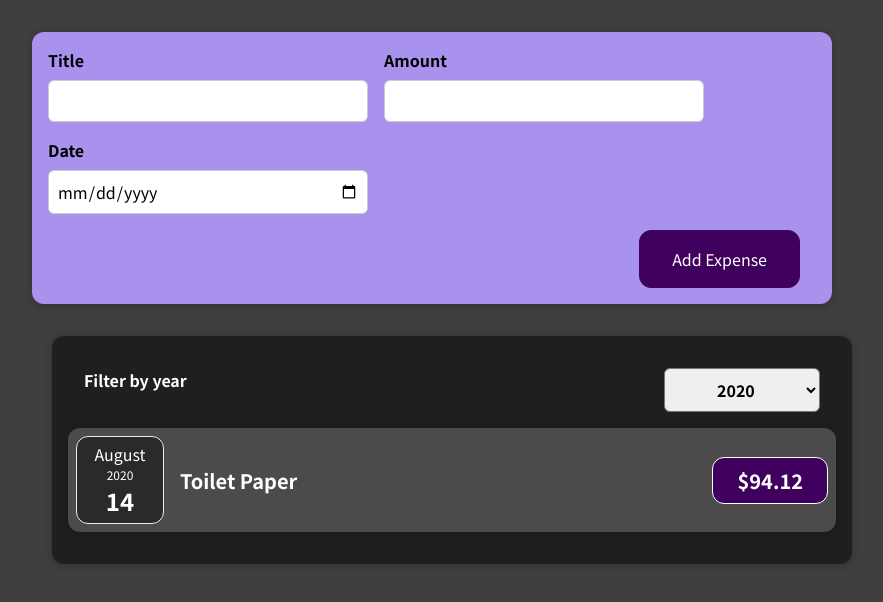
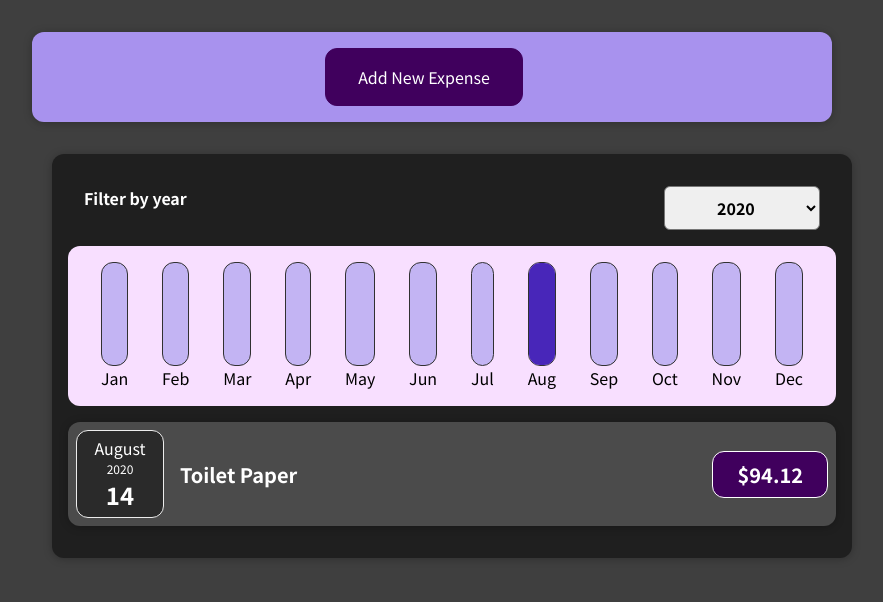
Before and after one commit to AMA2581/react-learning-AMA25-01, a React (Create React App) app: page / in a window 1280 px wide. Shown: the top 602 px of the page, without its empty margins (208-1091 px from the left). Built offline with nearby package versions, Linux system fonts and the light colour scheme.

Commit message:
05 Rendering Lists & Conditional Content

```diff
--- /dev/null
+++ b/src/components/Chart/Chart.css
@@ -0,0 +1,9 @@
+.chart {
+  padding: 1rem;
+  border-radius: 12px;
+  background-color: #f8dfff;
+  text-align: center;
+  display: flex;
+  justify-content: space-around;
+  height: 10rem;
+}
--- /dev/null
+++ b/src/components/Chart/Chart.js
@@ -0,0 +1,23 @@
+import React from "react";
+import ChartBar from "./ChartBar";
+import "./Chart.css";
+
+const Chart = (props) => {
+  const dataPointValues = props.dataPoints.map(dataPoint => dataPoint.value);
+  const totalMaximum = Math.max(...dataPointValues);
+
+  return (
+    <div className="chart">
+      {props.dataPoints.map((dataPoint) => (
+        <ChartBar
+          key={dataPoint.label}
+          value={dataPoint.value}
+          maxValue={totalMaximum}
+          label={dataPoint.label}
+        />
+      ))}
+    </div>
+  );
+};
+
+export default Chart;
--- /dev/null
+++ b/src/components/Chart/ChartBar.css
@@ -0,0 +1,30 @@
+.chart-bar {
+  height: 100%;
+  display: flex;
+  flex-direction: column;
+  align-items: center;
+}
+
+.chart-bar__inner {
+  height: 100%;
+  width: 100%;
+  border: 1px solid #313131;
+  border-radius: 12px;
+  background-color: #c3b4f3;
+  overflow: hidden;
+  display: flex;
+  flex-direction: column;
+  justify-content: flex-end;
+}
+
+.chart-bar__fill {
+  background-color: #4826b9;
+  width: 100%;
+  transition: all 0.3s ease-out;
+}
+
+.chart-bar__label {
+  font-weight: bold;
+  font-size: 0.5rem;
+  text-align: center;
+}
--- /dev/null
+++ b/src/components/Chart/ChartBar.js
@@ -0,0 +1,21 @@
+import React from "react";
+import "./ChartBar.css";
+
+const Chartbar = (props) => {
+  let barFillHeight = "0%";
+
+  if (props.maxValue > 0) {
+    barFillHeight = Math.round((props.value / props.maxValue) * 100) + "%";
+  }
+
+  return (
+    <div className="chart-bar">
+      <div className="chart-bar__inner">
+        <div className="chart-bar__fill" style={{height: barFillHeight}}></div>
+      </div>
+      <div className="chart--bar__label">{props.label}</div>
+    </div>
+  );
+};
+
+export default Chartbar;
--- a/src/components/Expenses/Expenses.js
+++ b/src/components/Expenses/Expenses.js
@@ -1,6 +1,7 @@
 import React, { useState } from "react";
 import ExpensesFilter from "./ExpensesFilter";
 import ExpensesList from "./ExpensesList";
+import ExpensesChart from "./ExpensesChart";
 import Card from "../UI/Card";
 import "./Expenses.css";
 
@@ -34,6 +35,7 @@
           />
         ))
       )} */}
+        <ExpensesChart expenses={filteredExpenses} />
         <ExpensesList items={filteredExpenses} />
       </Card>
     </ul>
--- /dev/null
+++ b/src/components/Expenses/ExpensesChart.js
@@ -0,0 +1,28 @@
+import React from "react";
+import Chart from "../Chart/Chart";
+
+const ExpensesChart = (props) => {
+  const chartDataPoints = [
+    { label: "Jan", value: 0 },
+    { label: "Feb", value: 0 },
+    { label: "Mar", value: 0 },
+    { label: "Apr", value: 0 },
+    { label: "May", value: 0 },
+    { label: "Jun", value: 0 },
+    { label: "Jul", value: 0 },
+    { label: "Aug", value: 0 },
+    { label: "Sep", value: 0 },
+    { label: "Oct", value: 0 },
+    { label: "Nov", value: 0 },
+    { label: "Dec", value: 0 },
+  ];
+
+  for (const expense of props.expenses) {
+    const expenseMonth = expense.date.getMonth();
+    chartDataPoints[expenseMonth].value += expense.amount;
+  }
+
+  return <Chart dataPoints={chartDataPoints} />;
+};
+
+export default ExpensesChart;
--- a/src/components/NewExpense/ExpenseForm.js
+++ b/src/components/NewExpense/ExpenseForm.js
@@ -1,41 +1,45 @@
 import React, { useState } from "react";
+
 import "./ExpenseForm.css";
 
-function ExpenseForm(props) {
+const ExpenseForm = (props) => {
   const [enteredTitle, setEnteredTitle] = useState("");
   const [enteredAmount, setEnteredAmount] = useState("");
   const [enteredDate, setEnteredDate] = useState("");
-
-  // one state method:
   // const [userInput, setUserInput] = useState({
-  //   enteredTitle: "",
-  //   enteredAmount: "",
-  //   enteredDate: "",
+  //   enteredTitle: '',
+  //   enteredAmount: '',
+  //   enteredDate: '',
   // });
 
-  function titleChangeHandler(event) {
+  const titleChangeHandler = (event) => {
     setEnteredTitle(event.target.value);
-
     // setUserInput({
     //   ...userInput,
     //   enteredTitle: event.target.value,
     // });
-
-    // if you depend on the previous state:
     // setUserInput((prevState) => {
     //   return { ...prevState, enteredTitle: event.target.value };
     // });
-  }
+  };
 
-  function amountChangeHandler(event) {
+  const amountChangeHandler = (event) => {
     setEnteredAmount(event.target.value);
-  }
+    // setUserInput({
+    //   ...userInput,
+    //   enteredAmount: event.target.value,
+    // });
+  };
 
-  function dateChangeHandler(event) {
+  const dateChangeHandler = (event) => {
     setEnteredDate(event.target.value);
-  }
+    // setUserInput({
+    //   ...userInput,
+    //   enteredDate: event.target.value,
+    // });
+  };
 
-  function submitHandler(event) {
+  const submitHandler = (event) => {
     event.preventDefault();
 
     const expenseData = {
@@ -44,12 +48,11 @@
       date: new Date(enteredDate),
     };
 
-    // console.log(expenseData);
     props.onSaveExpenseData(expenseData);
     setEnteredTitle("");
     setEnteredAmount("");
     setEnteredDate("");
-  }
+  };
 
   return (
     <form onSubmit={submitHandler}>
@@ -77,17 +80,20 @@
           <input
             type="date"
             min="2019-01-01"
-            max="2025-12-31"
+            max="2022-12-31"
             value={enteredDate}
             onChange={dateChangeHandler}
           />
         </div>
       </div>
       <div className="new-expense__actions">
+        <button type="button" onClick={props.onCancel}>
+          Cancel
+        </button>
         <button type="submit">Add Expense</button>
       </div>
     </form>
   );
-}
+};
 
 export default ExpenseForm;
--- a/src/components/NewExpense/NewExpense.js
+++ b/src/components/NewExpense/NewExpense.js
@@ -1,22 +1,41 @@
-import React from "react";
+import React, { useState } from "react";
+
 import ExpenseForm from "./ExpenseForm";
 import "./NewExpense.css";
 
-function NewExpense(props) {
-  function SaveExpenseDataHandler(enteredExpenseData) {
+const NewExpense = (props) => {
+  const [isEditing, setIsEditing] = useState(false);
+
+  const saveExpenseDataHandler = (enteredExpenseData) => {
     const expenseData = {
       ...enteredExpenseData,
       id: Math.random().toString(),
     };
-    console.log(expenseData);
     props.onAddExpense(expenseData);
-  }
+    setIsEditing(false);
+  };
+
+  const startEditingHandler = () => {
+    setIsEditing(true);
+  };
+
+  const stopEditingHandler = () => {
+    setIsEditing(false);
+  };
 
   return (
     <div className="new-expense">
-      <ExpenseForm onSaveExpenseData={SaveExpenseDataHandler} />
+      {!isEditing && (
+        <button onClick={startEditingHandler}>Add New Expense</button>
+      )}
+      {isEditing && (
+        <ExpenseForm
+          onSaveExpenseData={saveExpenseDataHandler}
+          onCancel={stopEditingHandler}
+        />
+      )}
     </div>
   );
-}
+};
 
 export default NewExpense;
```
Also changed, not shown: src/components/NewExpense/NewExpense.css (line endings or trailing spaces).
